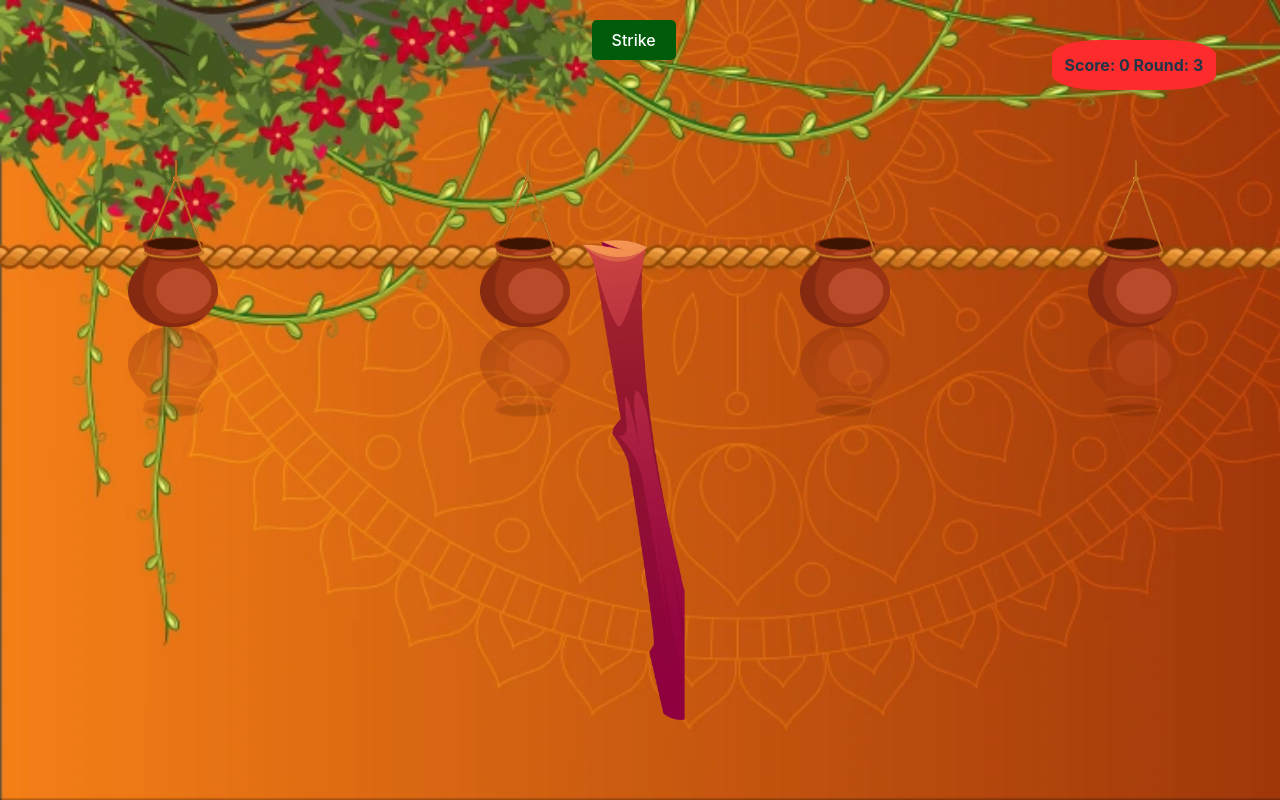
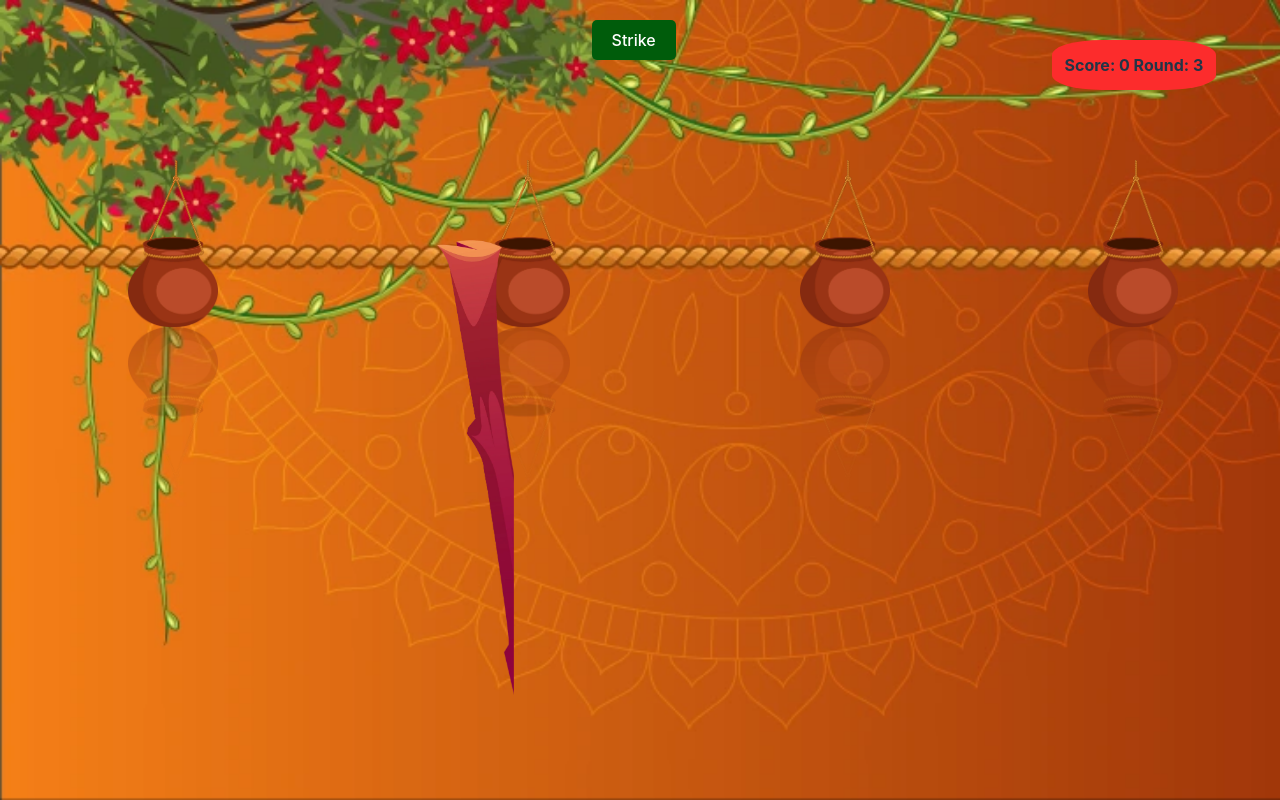
Before and after one commit to Nipunc55/New-Year-Games, a React (Vite) app: page /1 in a window 1280 px wide. Built offline with nearby package versions, Linux system fonts and the light colour scheme.

Commit message:
FIX | result send to parent

```diff
--- a/src/styles/Game_1.module.css
+++ b/src/styles/Game_1.module.css
@@ -43,7 +43,7 @@
 .hammer {
   position: absolute;
   top: 30%;
-  width: 8%;
+  width: 6%;
   height: 60%;
   background-image: url('../assets/images/game_1/stick.webp');
 
```
